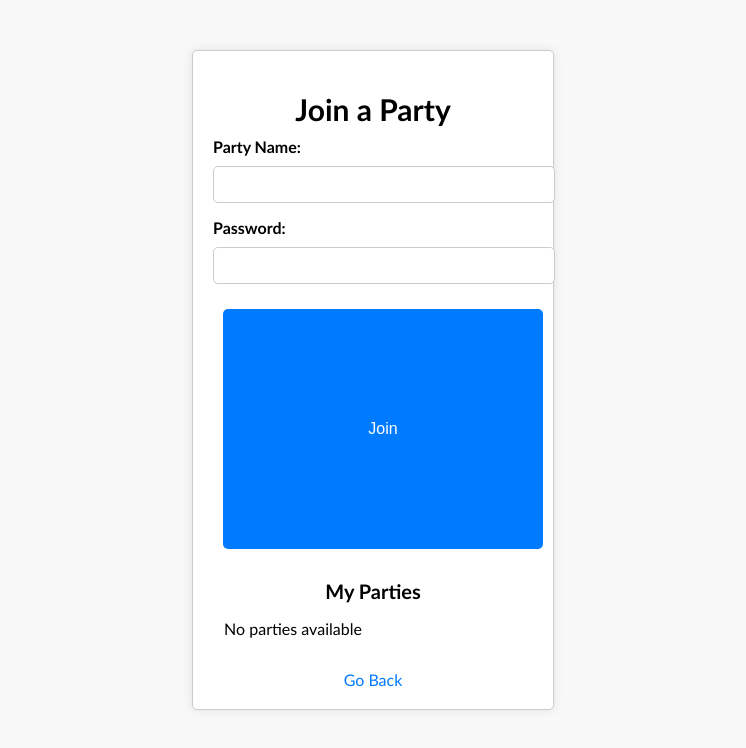
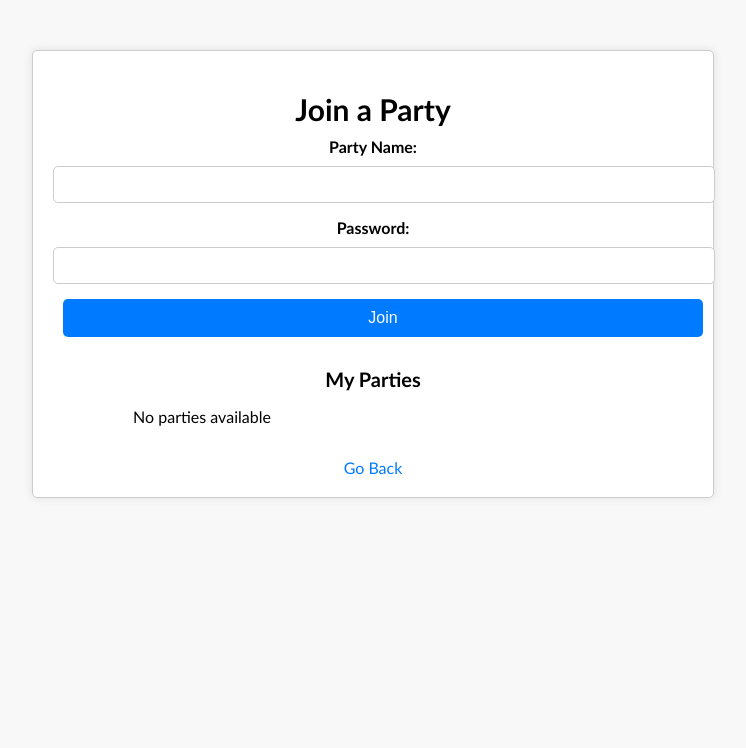
Before and after one commit to amyma13/chickenTinder, a React (Create React App) app in the folder chicken-tinder/: page /joinParty in a window 1280 px wide. Shown: the top 748 px of the page, without its empty margins (267-1013 px from the left). Built offline with nearby package versions, Linux system fonts and the light colour scheme.

Commit message:
css fixes

```diff
--- a/chicken-tinder/src/joinParty.css
+++ b/chicken-tinder/src/joinParty.css
@@ -2,7 +2,7 @@
     text-align: center;
     margin: auto;
     margin-top: 50px;
-    max-width: 320px;
+    width: 50%;
     padding: 20px;
     border: 1px solid #ccc;
     border-radius: 5px;
@@ -20,9 +20,16 @@
     margin: 20px 0 10px;
   }
 
+  .join-content{
+    text-align: left;
+    margin-left: auto;
+    margin-right: auto;
+    margin-top: 10px;
+    width: 80%;
+  }
+
   .form-group {
-    text-align: left;
-    margin: 10px 0;
+    margin-top: 10px;
   }
 
   label {
@@ -39,18 +46,16 @@
     margin: 5px 0;
   }
 
-  .join-button {
+  button {
     background-color: #007bff;
     color: #fff;
-    padding: 10px 20px;
     border: none;
     border-radius: 5px;
-    cursor: pointer;
     font-size: 16px;
-    margin-top: 10px;
+    height: 10%;
   }
 
-  .join-button:hover {
+button:hover {
     background-color: #0056b3;
   }
 
@@ -58,34 +63,8 @@
     margin-top: 20px;
   }
 
-  .view-results-button {
-    background-color: #007bff;
-    color: #fff;
-    padding: 5px 10px;
-    border: none;
-    border-radius: 5px;
-    cursor: pointer;
-    font-size: 14px;
-    margin-left: 10px;
-  }
-
-  .view-results-button:hover {
-    background-color: #0056b3;
-  }
-
-  .view-restaurants-button {
-    background-color: #007bff;
-    color: #fff;
-    padding: 5px 10px;
-    border: none;
-    border-radius: 5px;
-    cursor: pointer;
-    font-size: 14px;
-    margin-left: 10px;
-    margin-bottom: 5px;
-    margin-top: 5px;
-  }
-
-  .view-restaurants-button:hover {
-    background-color: #0056b3;
-  }
+  .my-parties li {
+    width: 45%;
+    margin-left: 5px;
+    margin-right: 5px;
+}
```
Also changed, not shown: 1 other file (tests, documents, lock files or other folders).
